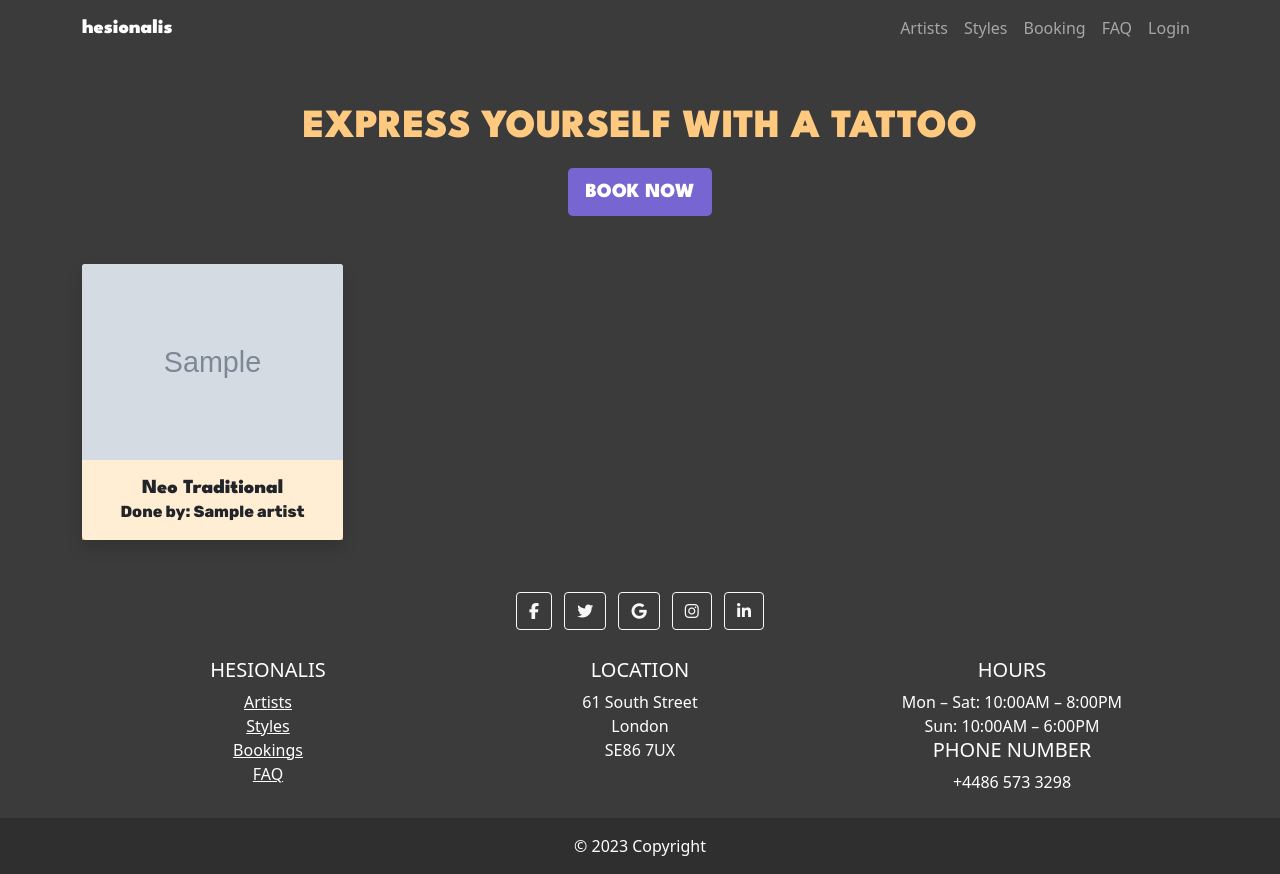
After one commit to pozhara/hesionalis-1, a Django app: page /styles/ in a window 1280 px wide. The commit adds this page. Run offline with Django 3.2, Linux system fonts and the light colour scheme; tables that the repository leaves empty hold one stand-in row (values such as "Sample post"); grey boxes marked "Sample" are stand-in pictures; some libraries are stand-ins or nearby versions.

Commit message:
Create styles page

```diff
--- a/core/views.py
+++ b/core/views.py
@@ -68,3 +68,10 @@ class ArtistView(ListView):
     model = Artist
     template_name = 'artists.html'
     context_object_name = 'artists'
+
+
+class DesignsView(View):
+    def get(self, request):
+        designs = Design.objects.all()
+        size = ['large', "medium", "small"]
+        return render(request, 'styles.html', context={'size': size, "designs": designs})
--- a/hesionalis/urls.py
+++ b/hesionalis/urls.py
@@ -15,10 +15,11 @@ Including another URLconf
 """
 from django.contrib import admin
 from django.urls import path, include
-from core.views import HomeView, ArtistView
+from core.views import HomeView, ArtistView, DesignsView
 
 urlpatterns = [
     path('', HomeView.as_view(), name='home'),
     path('artists/', ArtistView.as_view(), name='artists'),
+    path('styles/', DesignsView.as_view(), name='styles'),
     path('admin/', admin.site.urls),
 ]
--- a/templates/base.html
+++ b/templates/base.html
@@ -26,7 +26,7 @@
                         <a href="{% url 'artists' %}" class="nav-link">Artists</a>
                     </li>
                     <li class="nav-item">
-                        <a href="#" class="nav-link">Styles</a>
+                        <a href="{% url 'styles' %}" class="nav-link">Styles</a>
                     </li>
                     <li class="nav-item">
                         <a href="#" class="nav-link">Booking</a>
@@ -99,7 +99,7 @@
                                 <a href="{% url 'artists' %}" class="text-white">Artists</a>
                             </li>
                             <li>
-                                <a href="#" class="text-white">Styles</a>
+                                <a href="{% url 'styles' %}" class="text-white">Styles</a>
                             </li>
                             <li>
                                 <a href="#!" class="text-white">Bookings</a>
--- /dev/null
+++ b/templates/styles.html
@@ -0,0 +1,27 @@
+{% extends "base.html" %}
+
+{% block content %}
+
+<div class="container text-center text-uppercase font">
+    <h1 class="color pb-2 pt-5 font">Express yourself with a tattoo</h1>
+    <a class="btn bg-btn-color btn-lg text-uppercase text-white mb-5 font" href="#">Book Now</a>
+</div>
+
+<div class="container">
+    <div class="row">
+        {% for design in designs %}
+        <div class="col-xl-3 col-md-6 col-sm-12 mb-4">
+            <div class="card border-0 shadow">
+                <img src="{{ design.image }}" class="card-img-top" alt="{{ design.category }} photo">
+                <div class="card-body text-center bg-color">
+                    <h5 class="card-title mb-0 font">{{ design.category }}</h5>
+                    <div class="card-text font-2">Done by: {{ design.artist }}</div>
+                </div>
+            </div>
+        </div>
+        {% endfor %}
+    </div>
+</div>
+
+
+{% endblock %}
```
